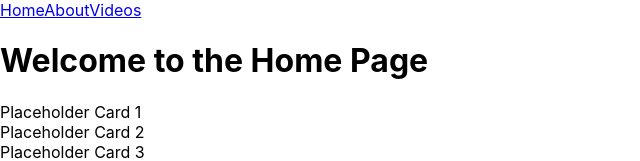
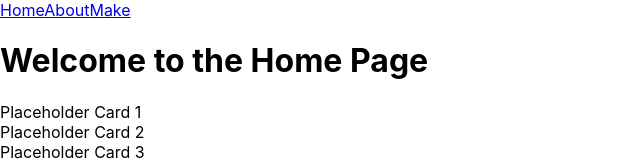
Before and after one commit to dimitarbez/GravisDocs, a React (Create React App) app: page / in a window 1280 px wide. Shown: the top 161 px of the page, without its empty margins (0-640 px from the left). Built offline with nearby package versions, Linux system fonts and the light colour scheme.

Commit message:
github pages deploy is set up

```diff
--- a/package.json
+++ b/package.json
@@ -50,5 +50,5 @@
     "postcss": "^8.4.27",
     "tailwindcss": "^3.3.3"
   },
-  "homepage": "http://dimitarbez.github.io/GravisDocs"
+  "homepage": "https://dimitarbez.github.io/GravisDocs"
 }
--- a/src/App.tsx
+++ b/src/App.tsx
@@ -2,10 +2,9 @@ import React from 'react';
 import { BrowserRouter as Router, Route, Routes } from 'react-router-dom';
 import NavBar from './components/UI/NavBar';
 import HomePage from './components/Pages/Home';
-import './styles.css'
+import MakePage from './components/Pages/Make';
 
 const About: React.FC = () => <div>About Page</div>;
-const Videos: React.FC = () => <div>Videos Page</div>;
 
 const App: React.FC = () => {
   return (
@@ -14,7 +13,7 @@ const App: React.FC = () => {
       <Routes>
         <Route path="/" element={<HomePage />} />
         <Route path="/about" element={<About />} />
-        <Route path="/videos" element={<Videos />} />
+        <Route path="/make" element={<MakePage />} />
       </Routes>
     </Router>
   );
--- /dev/null
+++ b/src/components/Pages/Make.tsx
@@ -0,0 +1,14 @@
+const Make: React.FC = () => {
+  return (
+    <div className="p-4">
+      <h1 className="text-2xl mb-4">Welcome to the Make Page</h1>
+      <div className="grid grid-cols-3 gap-4">
+        <div className="bg-gray-200 p-4 rounded">Placeholder Card 1</div>
+        <div className="bg-gray-200 p-4 rounded">Placeholder Card 2</div>
+        <div className="bg-gray-200 p-4 rounded">Placeholder Card 3</div>
+      </div>
+    </div>
+  );
+};
+
+export default Make;
--- a/src/components/UI/NavBar.tsx
+++ b/src/components/UI/NavBar.tsx
@@ -23,8 +23,8 @@ const NavBar: React.FC = () => {
                 <Link to="/about" className={getClassName('/about')}>
                   About
                 </Link>
-                <Link to="/videos" className={getClassName('/videos')}>
-                  Videos
+                <Link to="/videos" className={getClassName('/make')}>
+                  Make
                 </Link>
               </div>
             </div>
```
Also changed, not shown: src/styles.css (deleted).
